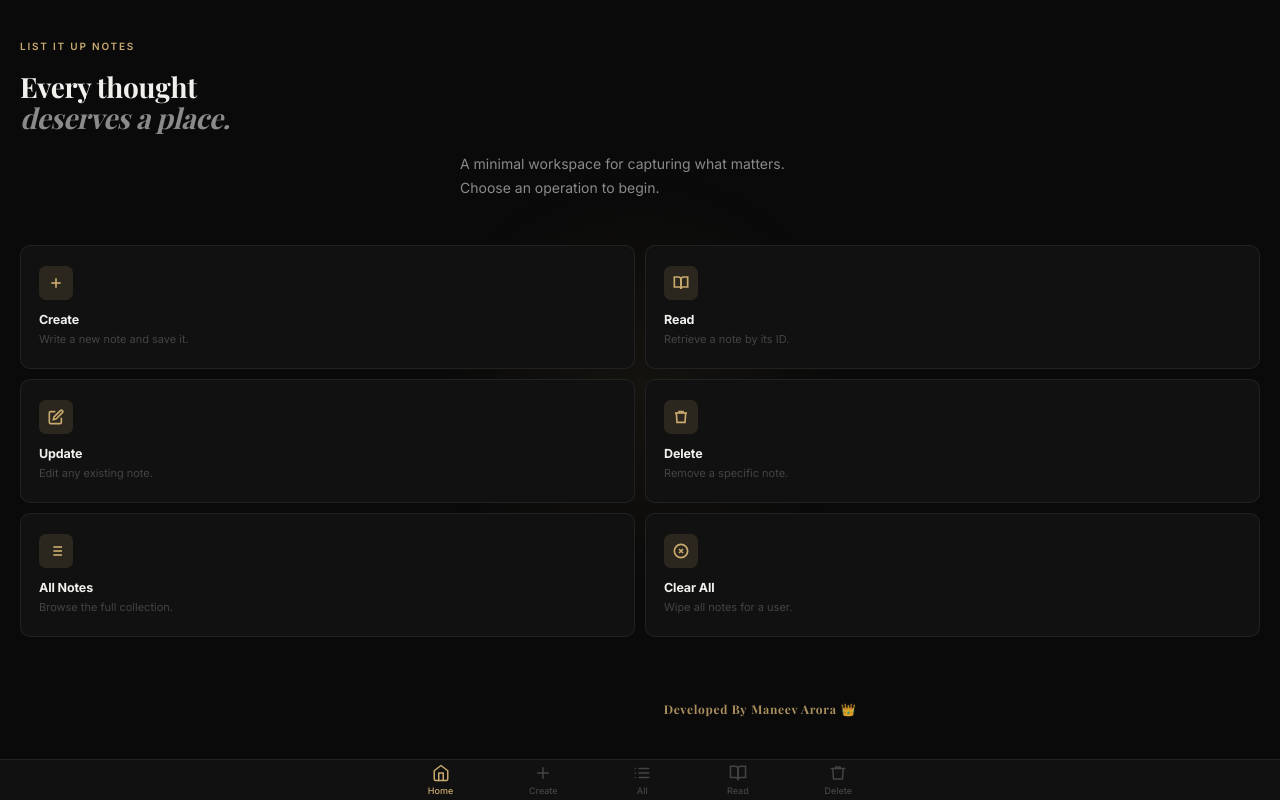
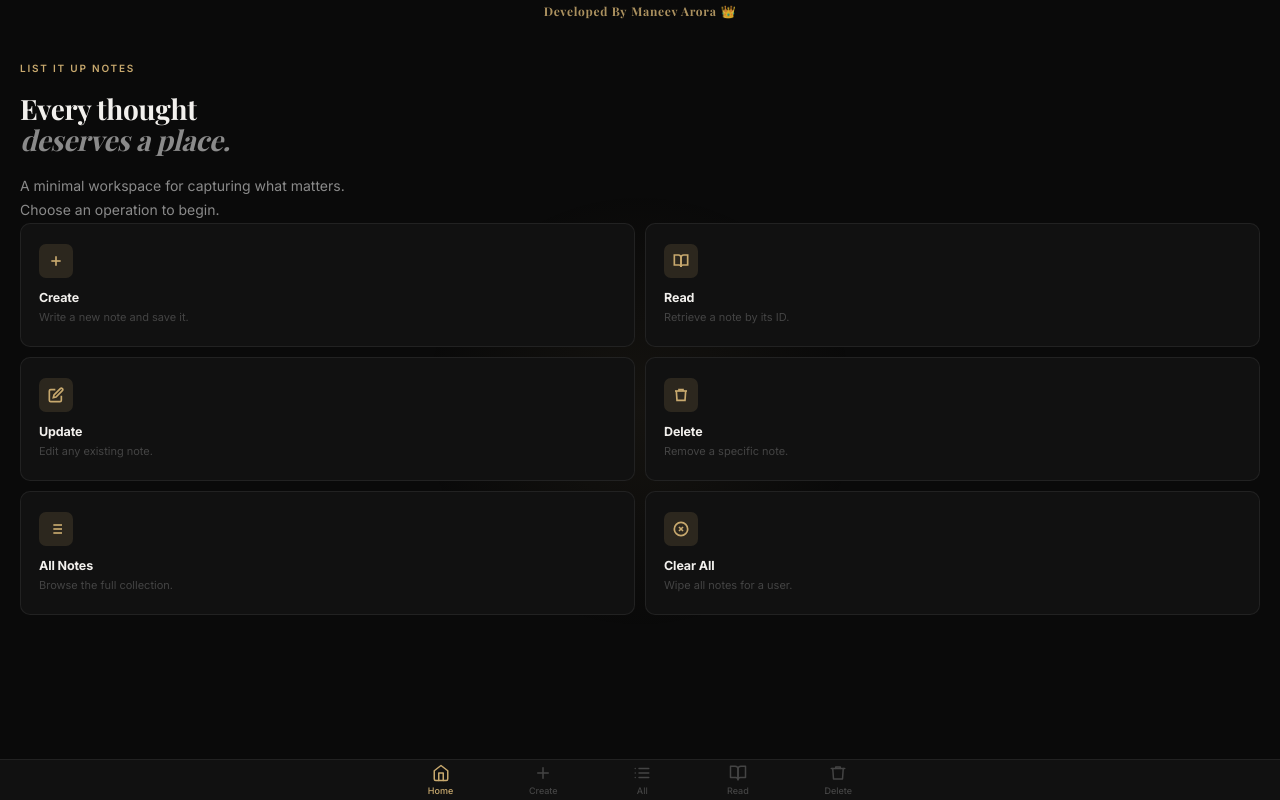
Before and after one commit to MANEEVAR1/Python-Projects, a Flask app: page / in a window 1280 px wide. Run offline with Flask 3, Linux system fonts and the light colour scheme; some libraries are stand-ins or nearby versions; some web fonts are replaced.

Commit message:
Fixed some more files

```diff
--- a/List_It_Up_NotesApp/templates/index.html
+++ b/List_It_Up_NotesApp/templates/index.html
@@ -257,7 +257,7 @@
     color: var(--ink-dim);
     max-width: 360px;
     line-height: 1.75;
-    margin: 0 auto 44px;
+    /*margin: 0 auto 44px;*/
     position: relative;
   }
 
@@ -1027,7 +1027,7 @@
 
   /* ─── UNIVERSAL BYLINE ───────────────────────── */
   #byline {
-    position: fixed;
+    /*position: fixed;*/
     bottom: 10vh;
     left: 0;
     right: 0;
@@ -1054,7 +1054,7 @@
 
   /* On desktop the sidebar is 240px wide — keep byline flush right of it */
   @media (min-width: 769px) {
-    #byline { left: 240px; }
+    #byline { left: 200px; }
     .main   { padding-bottom: 22px; }
   }
 
```
